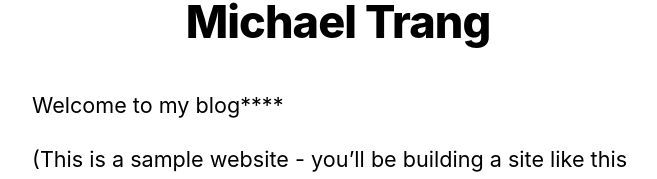
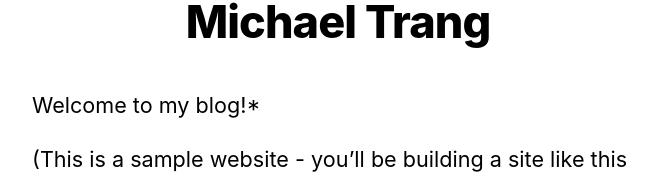
Before and after one commit to mtranggit/nextjs-blog, a Next.js app: page / in a window 1280 px wide. Shown: the part 221-400 px from the top of the page, without its empty margins (302-959 px from the left). Built offline with nearby package versions, Linux system fonts and the light colour scheme; what @adobe/aem-react-editable-components would draw is missing.

Commit message:
Fix failed build

```diff
--- a/pages/index.js
+++ b/pages/index.js
@@ -23,7 +23,7 @@ export default function Home({ allPostsData }) {
         <title>{siteTitle}</title>
       </Head>
       <section className={utilStyles.headingMd}>
-        <p>Welcome to my blog****</p>
+        <p>Welcome to my blog!*</p>
         {/* <ProfileImage /> */}
         <p>
           (This is a sample website - you’ll be building a site like this on{' '}
--- a/pages/posts/dynamic-header.js
+++ b/pages/posts/dynamic-header.js
@@ -1,7 +1,7 @@
 import Head from 'next/head';
 import Link from 'next/link';
 import { DynamicHeader } from '../../components/DynamicHeader';
-import AEMText from '../../components/Text';
+import AEMText from '../../components/text';
 // import { AEMText } from '../../components/AEMText';
 // import { StaticHeader } from '../../components/StaticHeader';
 import Layout from '../../components/layout';
```
